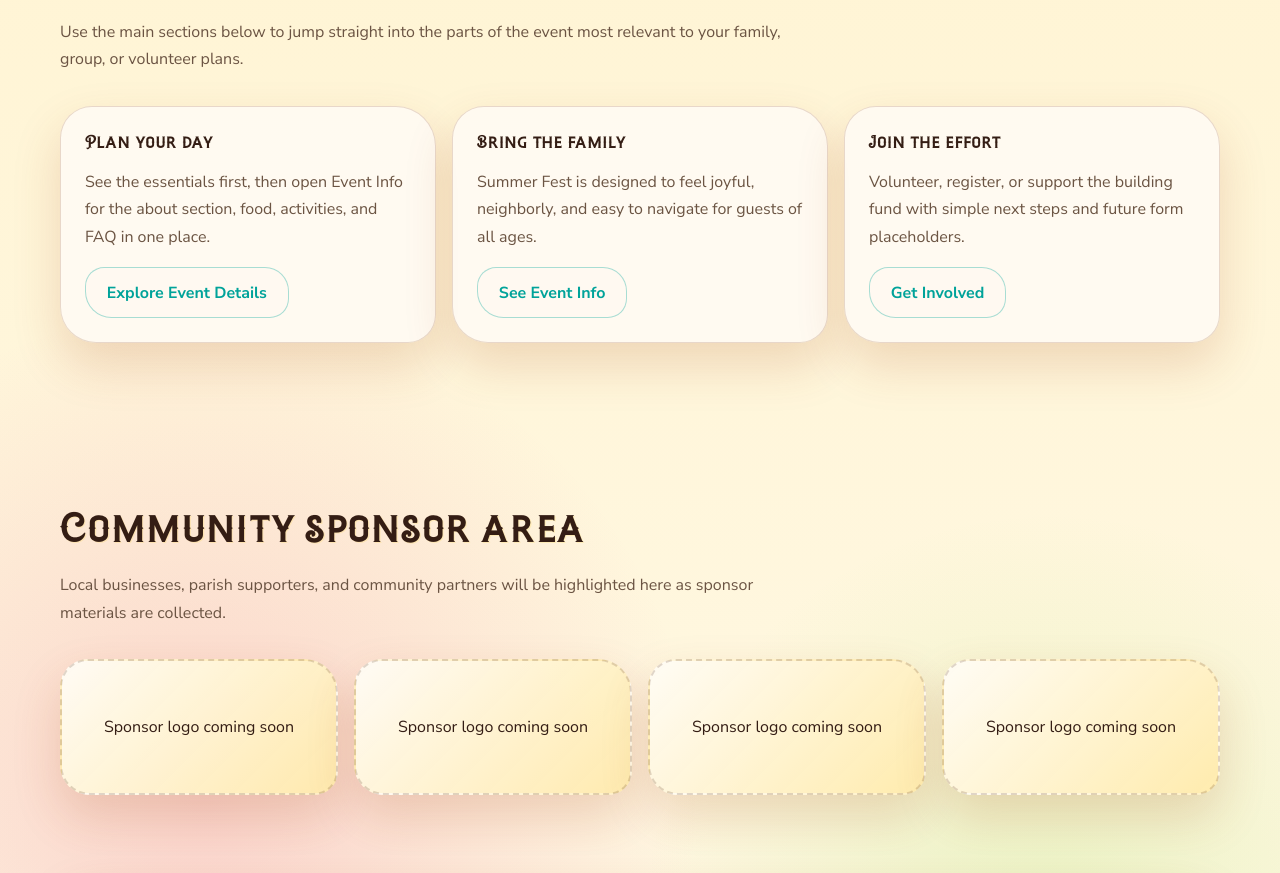
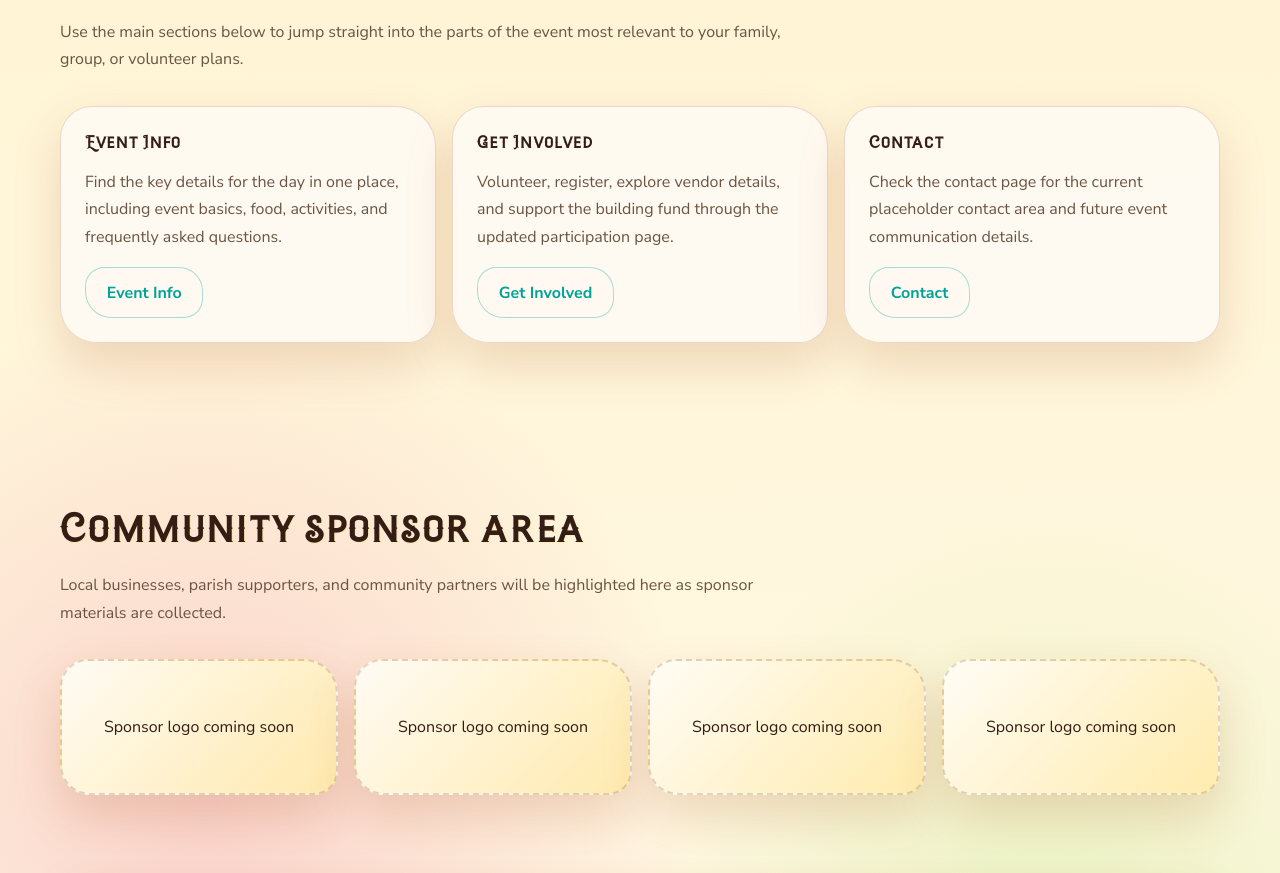
Before and after one commit to joshmzamora/summerfest-htcc, a Next.js app: page / in a window 1280 px wide. Shown: the part 1579-2452 px from the top of the page. Built offline with nearby package versions, Linux system fonts and the light colour scheme.

Commit message:
Update event info and involvement sections on home page

```diff
--- a/data/site-content.ts
+++ b/data/site-content.ts
@@ -220,22 +220,22 @@ export const siteContent = {
   },
   homeHighlights: [
     {
-      title: "Plan your day",
-      body: "See the essentials first, then open Event Info for the about section, food, activities, and FAQ in one place.",
+      title: "Event Info",
+      body: "Find the key details for the day in one place, including event basics, food, activities, and frequently asked questions.",
       href: "/event-info",
-      label: "Explore Event Details",
+      label: "Event Info",
     },
     {
-      title: "Bring the family",
-      body: "Summer Fest is designed to feel joyful, neighborly, and easy to navigate for guests of all ages.",
-      href: "/event-info",
-      label: "See Event Info",
+      title: "Get Involved",
+      body: "Volunteer, register, explore vendor details, and support the building fund through the updated participation page.",
+      href: "/get-involved",
+      label: "Get Involved",
     },
     {
-      title: "Join the effort",
-      body: "Volunteer, register, or support the building fund with simple next steps and future form placeholders.",
-      href: "/get-involved",
-      label: "Get Involved",
+      title: "Contact",
+      body: "Check the contact page for the current placeholder contact area and future event communication details.",
+      href: "/contact",
+      label: "Contact",
     },
   ],
 } as const;
```
